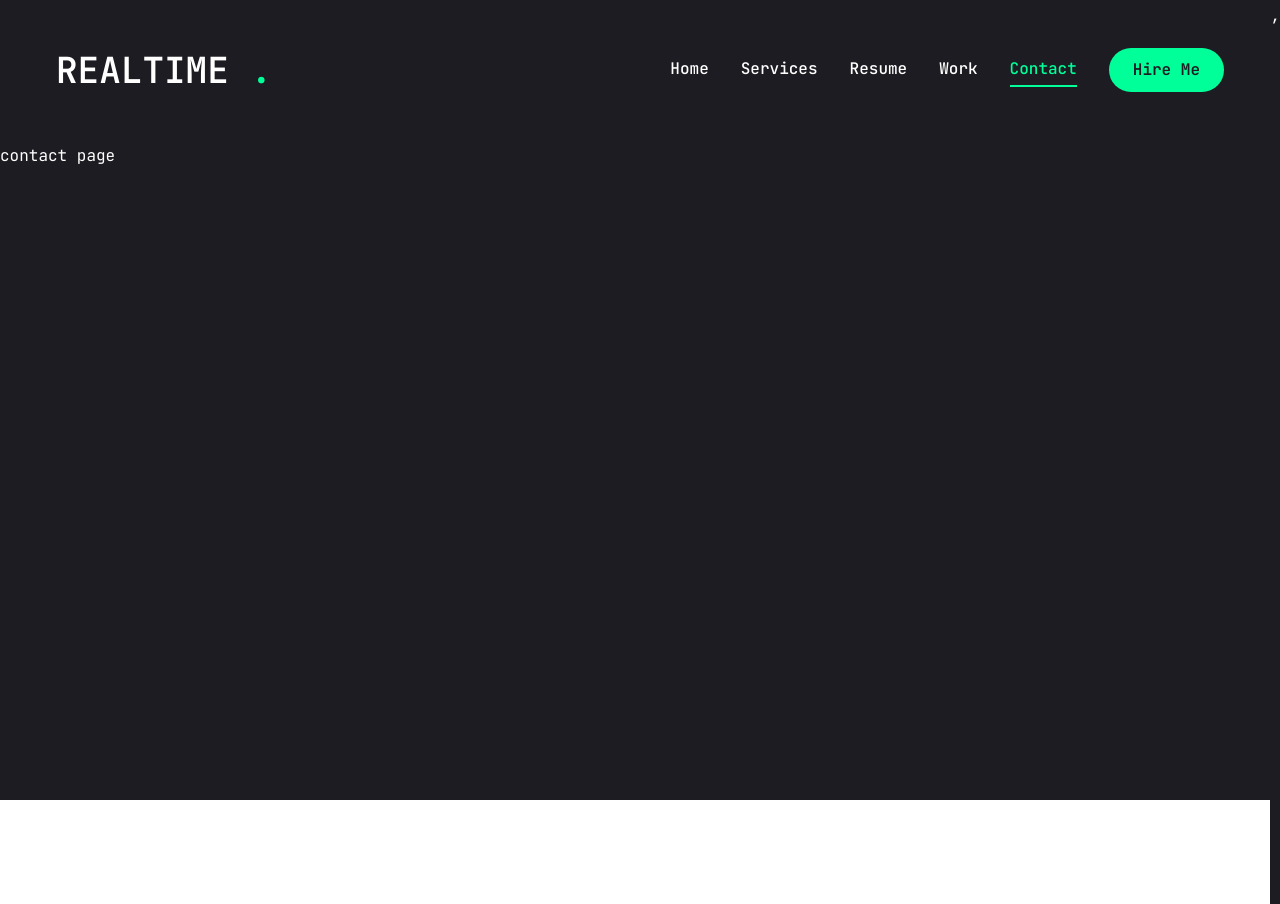
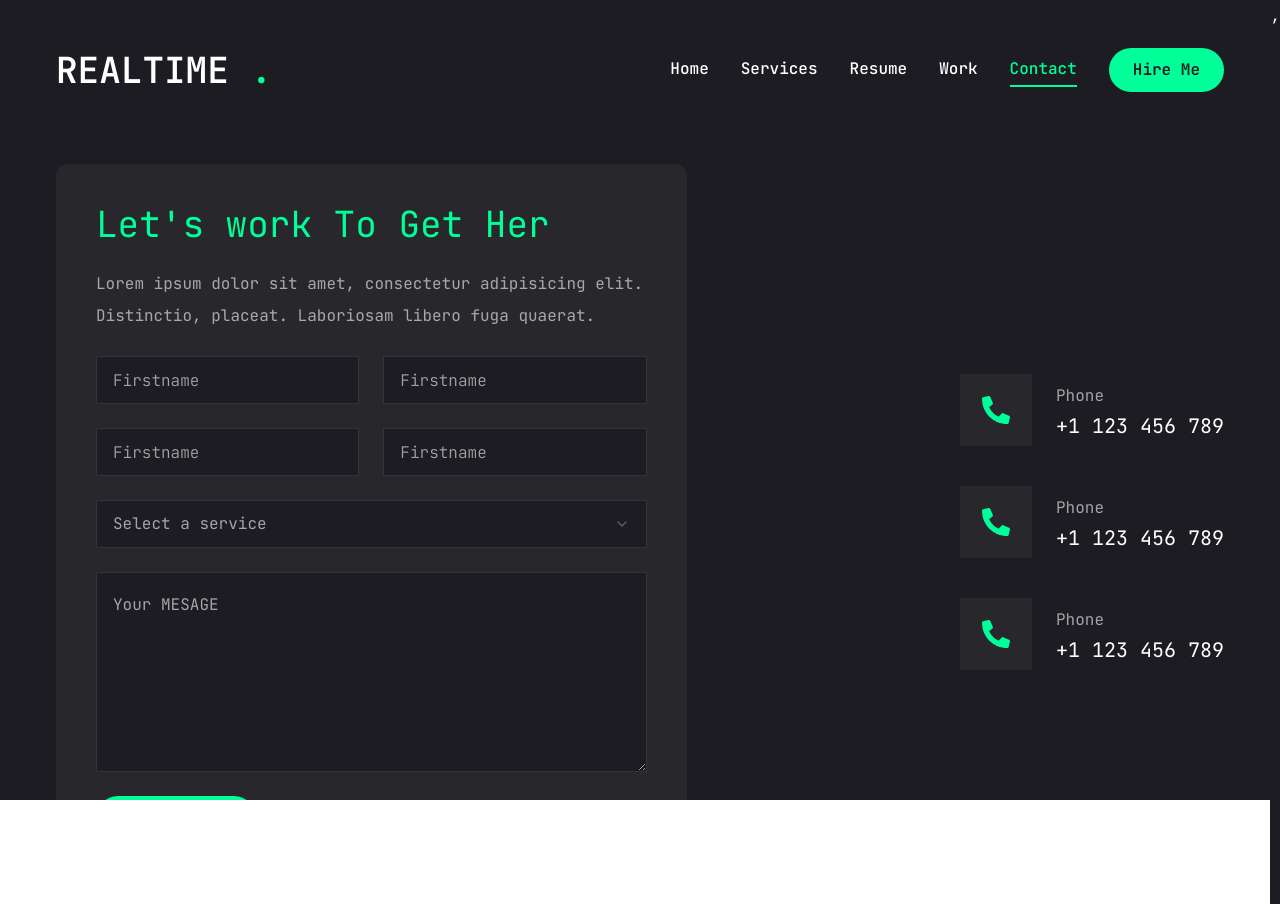
Before and after one commit to RizqullahY/next-js-portfolio, a Next.js app: page /contact in a window 1280 px wide. Before the commit the page ends 800 px from the top, so only its background shows below. Built offline with nearby package versions, Linux system fonts and the light colour scheme.

Commit message:
CHORE: done, just fixing minor bug inside

```diff
--- a/app/contact/page.jsx
+++ b/app/contact/page.jsx
@@ -1,4 +1,108 @@
+"use client";
+
+import { Button } from "@/components/ui/button";
+import { Textarea } from "@/components/ui/textarea";
+
+import {
+  Select,
+  SelectContent,
+  SelectGroup,
+  SelectItem,
+  SelectTrigger,
+  SelectLabel,
+  SelectValue,
+} from "@/components/ui/select";
+
+import { FaPhoneAlt, FaEnvelope, FaMapMarkerAlt } from "react-icons/fa";
+import { motion } from "framer-motion";
+import { Input } from "@/components/ui/input";
+
+const info = [
+  {
+    icon: <FaPhoneAlt />,
+    title: "Phone",
+    dessription: "+1 123 456 789",
+  },
+  {
+    icon: <FaPhoneAlt />,
+    title: "Phone",
+    dessription: "+1 123 456 789",
+  },
+  {
+    icon: <FaPhoneAlt />,
+    title: "Phone",
+    dessription: "+1 123 456 789",
+  },
+];
+
 const Contact = () => {
-  return <div>contact page</div>
-}
-export default Contact
+  return (
+    <motion.section
+      initial={{ opacity: 0 }}
+      animate={{
+        opacity: 1,
+        transition: { delay: 2.4, duration: 0.4, ease: "easeIn" },
+      }}
+      className="py-6"
+    >
+      <div className="container mx-auto">
+        <div className="flex flex-col xl:flex-row gap-[30px]">
+          {/* form */}
+          <div className="xl:w-[54%] order-2 xl:order-none">
+            <form className="flex flex-col gap-6 p-10 bg-[#27272c] rounded-xl">
+              <h3 className="text-4xl text-accent">Let's work To Get Her</h3>
+              <p className="text-white/60">
+                Lorem ipsum dolor sit amet, consectetur adipisicing elit.
+                Distinctio, placeat. Laboriosam libero fuga quaerat.
+              </p>
+              {/* input */}
+              <div className="grid grid-cols-1 md:grid-cols-2 gap-6">
+                <Input type="firstname" placeholder="Firstname" />
+                <Input type="firstname" placeholder="Firstname" />
+                <Input type="firstname" placeholder="Firstname" />
+                <Input type="firstname" placeholder="Firstname" />
+              </div>
+              {/* select */}
+              <Select>
+                <SelectTrigger className="w-full">
+                  <SelectValue placeholder="Select a service" />
+                </SelectTrigger>
+                <SelectContent>
+                  <SelectGroup>
+                    <SelectLabel>Select a service</SelectLabel>
+                    <SelectItem value="est">Web Development</SelectItem>
+                    <SelectItem value="cst">UI/UX Design</SelectItem>
+                    <SelectItem value="mst">Hacking System</SelectItem>
+                  </SelectGroup>
+                </SelectContent>
+              </Select>
+              {/* textarea */}
+              <Textarea className="h-[200px]" placeholder="Your MESAGE" />
+              {/* btn */}
+              <Button className="max-w-40">Send Message</Button>
+            </form>
+          </div>
+          {/* info */}
+          <div className="flex flex-1 items-center xl:justify-end order-1 xl:order-none mb-8 xl:mb-0">
+            <ul className="flex flex-col gap-10">
+              {info.map((item, index) => {
+                return (
+                  <li key={index} className="flex items-center gap-6">
+                    <div className="w-[52px] h-[52px] xl:w-[72px] xl:h-[72px] bg-[#27272c] text-accent rounded-md flex items-center justify-center">
+                      <div className="text-[28px]">{item.icon}</div>
+                    </div>
+                    <div className="flex-1">
+                      <p className="text-white/60">{item.title}</p>
+                      <h3 className="text-xl">{item.dessription}</h3>
+                    </div>
+                  </li>
+                );
+              })}
+            </ul>
+          </div>
+        </div>
+      </div>
+    </motion.section>
+  );
+};
+export default Contact;
--- a/app/layout.jsx
+++ b/app/layout.jsx
@@ -13,8 +13,8 @@
 });
 
 export const metadata = {
-  title: "Create Next App",
-  description: "Generated by create next app",
+  title: "Portfolio raflyasliGalek",
+  description: "Rafly Rizqullah Yusuf",
 };
 
 export default function RootLayout({ children }) {
--- a/components/ui/input.jsx
+++ b/components/ui/input.jsx
@@ -1,19 +1,20 @@
-import * as React from "react"
+import * as React from "react";
 
-import { cn } from "@/lib/utils"
+import { cn } from "@/lib/utils";
 
 const Input = React.forwardRef(({ className, type, ...props }, ref) => {
   return (
-    (<input
+    <input
       type={type}
       className={cn(
-        "flex h-10 w-full rounded-md border border-input bg-background px-3 py-2 text-base ring-offset-background file:border-0 file:bg-transparent file:text-sm file:font-medium file:text-foreground placeholder:text-muted-foreground focus-visible:outline-none focus-visible:ring-2 focus-visible:ring-ring focus-visible:ring-offset-2 disabled:cursor-not-allowed disabled:opacity-50 md:text-sm",
+        "flex h-[48px] rounded-md border border-white/10 focus:border-accent font-light bg-primary px-4 py-4 text-base placeholder:text-white/60 outline-none",
         className
       )}
       ref={ref}
-      {...props} />)
+      {...props}
+    />
   );
-})
-Input.displayName = "Input"
+});
+Input.displayName = "Input";
 
-export { Input }
+export { Input };
--- a/components/ui/select.jsx
+++ b/components/ui/select.jsx
@@ -16,7 +16,7 @@
   <SelectPrimitive.Trigger
     ref={ref}
     className={cn(
-      "flex h-10 w-full items-center justify-between rounded-md border border-input bg-background px-3 py-2 text-sm ring-offset-background placeholder:text-muted-foreground focus:outline-none focus:ring-2 focus:ring-ring focus:ring-offset-2 disabled:cursor-not-allowed disabled:opacity-50 [&>span]:line-clamp-1",
+      "flex h-[48px] full items-center justify-between rounded-md border border-white/10 bg-primary px-4 py-5 text-base text-white/60 placeholder:text-white/10 focus:border-accent outline-none ",
       className
     )}
     {...props}>
--- a/components/ui/textarea.jsx
+++ b/components/ui/textarea.jsx
@@ -6,7 +6,7 @@
   return (
     (<textarea
       className={cn(
-        "flex min-h-[80px] w-full rounded-md border border-input bg-background px-3 py-2 text-base ring-offset-background placeholder:text-muted-foreground focus-visible:outline-none focus-visible:ring-2 focus-visible:ring-ring focus-visible:ring-offset-2 disabled:cursor-not-allowed disabled:opacity-50 md:text-sm",
+        "flex min-h-[80px] w-full rounded-md border border-white/10 bg-primary px-4 py-5 text-base placeholder:text-white/60 focus-visible: outline-none focus-visible:ring-1 focus-visible:ring-accent focus-visible:ring-offset-0 disabled:cursor-not-allowed disabled:opacity-50",
         className
       )}
       ref={ref}
```
